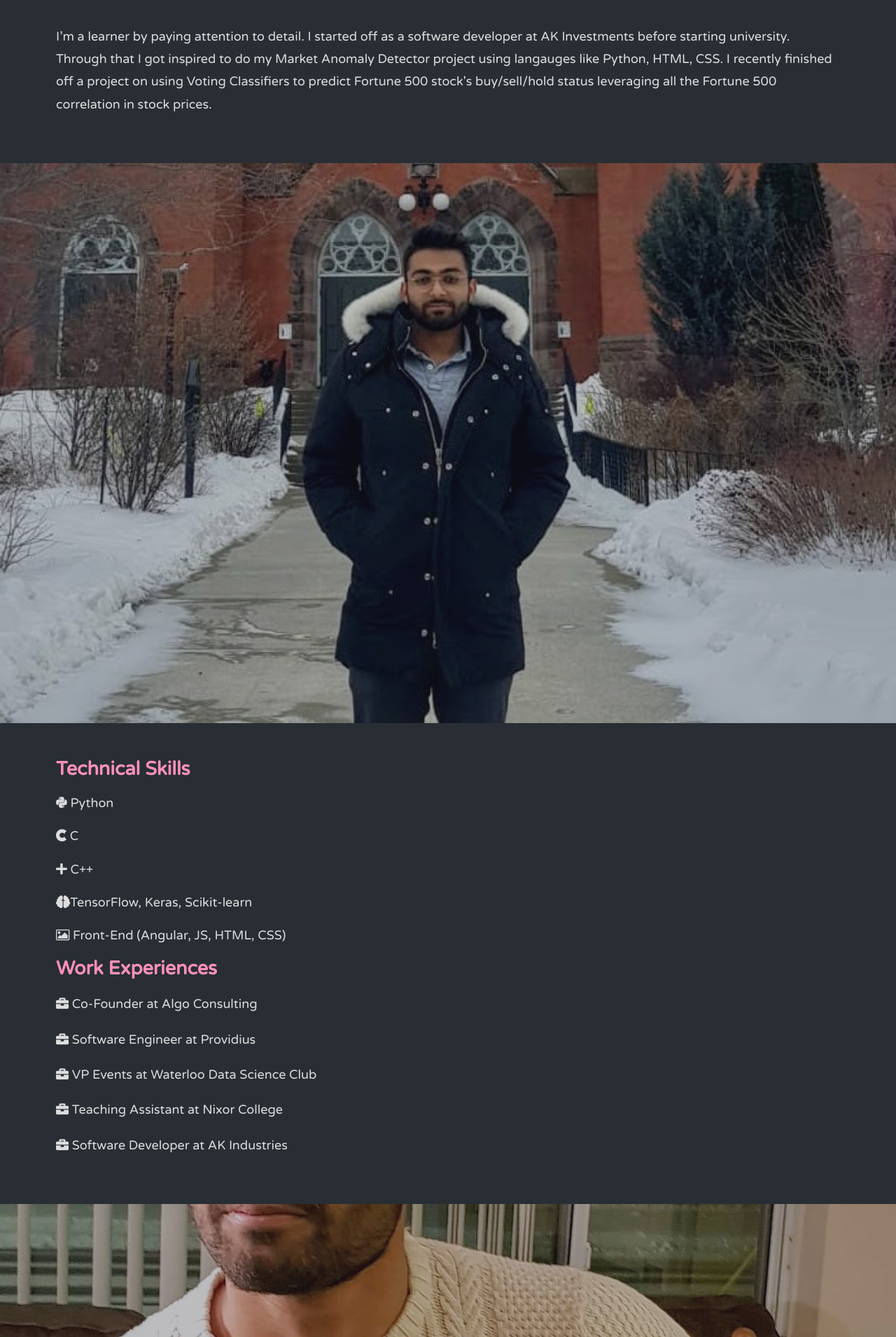
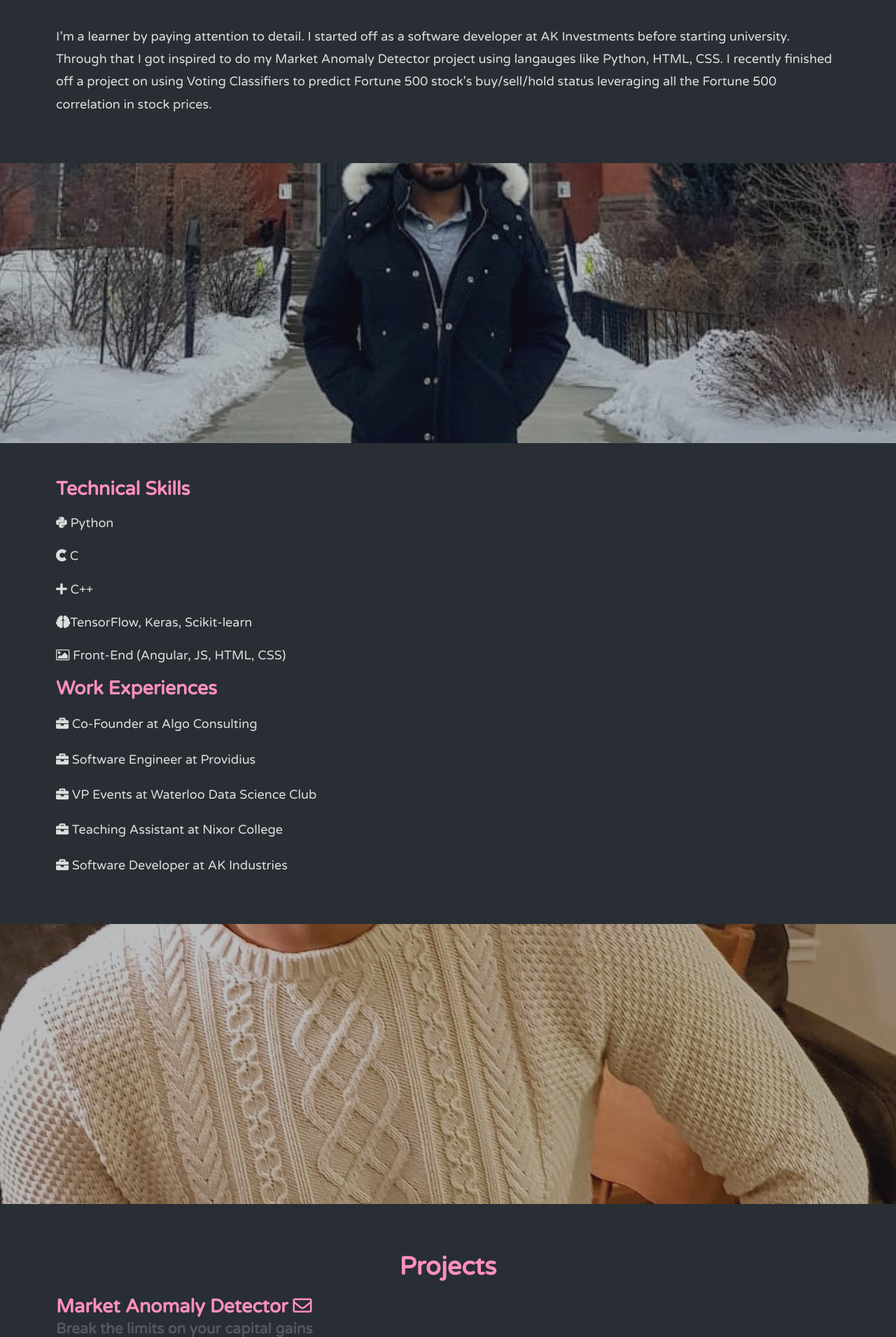
Before and after one commit to yousufafroze/Portfolio, a PHP site: page / in a window 1280 px wide. Shown: the part 1086-2996 px from the top of the page at 70% size. Run offline with PHP 8.4, Linux system fonts and the light colour scheme; some libraries are stand-ins or nearby versions.

Commit message:
Update Portfolio.css

```diff
--- a/Portfolio.css
+++ b/Portfolio.css
@@ -126,12 +126,12 @@
 
 .parallax-img2{
   background-image: url('https://yousufafroze.github.io/Portfolio/Img/portfolio_img2.jpg');
-  min-height: 100%;
+  min-height: 400px;
 }
 
 .parallax-img3{
   background-image: url('https://yousufafroze.github.io/Portfolio/Img/portfolio_img1.JPG');
-  min-height: 100%;
+  min-height: 400px;
 }
 
 
```
